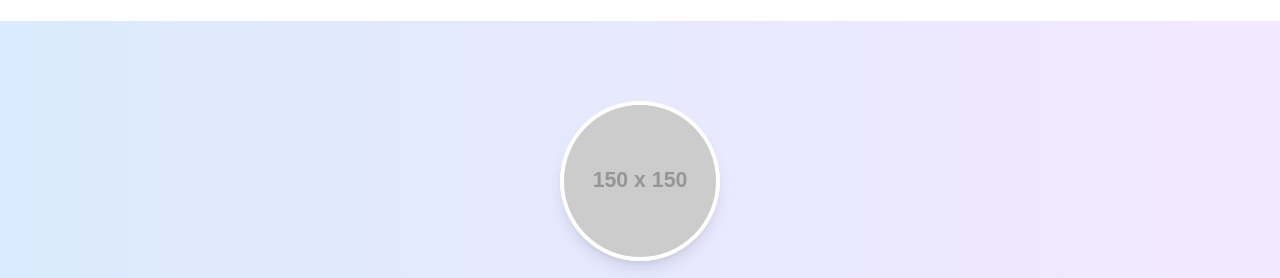
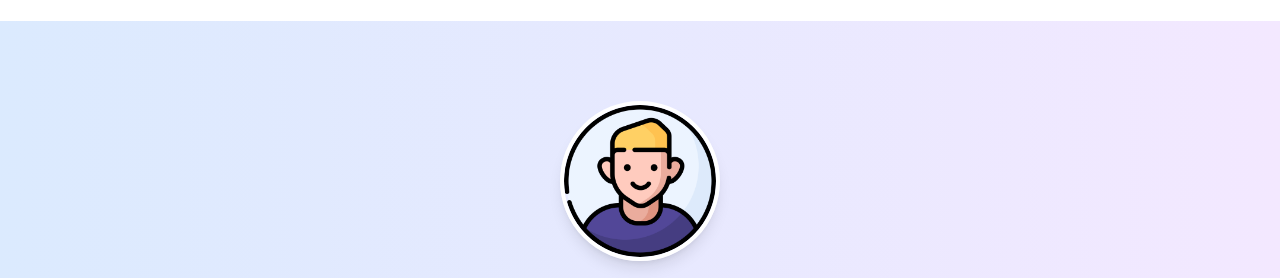
Before and after one commit to Arjunvankani/AI-Agent-Builder-, a plain HTML site: page index.html in a window 1280 px wide. Shown: the part 59-337 px from the top of the page. Drawn offline with nearby package versions, Linux system fonts and the light colour scheme; placeholder pictures from the web are drawn by us.

Commit message:
Update index.html

```diff
--- a/index.html
+++ b/index.html
@@ -21,7 +21,7 @@
 
   <!-- Hero Section -->
   <section class="flex flex-col items-center text-center py-20 bg-gradient-to-r from-blue-100 to-purple-100">
-    <img src="https://via.placeholder.com/150" alt="Profile" class="w-40 h-40 rounded-full border-4 border-white shadow-lg mb-6">
+    <img src="2919906.png" alt="Profile" class="w-40 h-40 rounded-full border-4 border-white shadow-lg mb-6">
     <h2 class="text-4xl font-bold">John Doe</h2>
     <p class="text-lg mt-3 max-w-xl">Machine Learning Engineer passionate about building scalable AI solutions in NLP, Computer Vision, and Deep Learning.</p>
     <div class="mt-6 space-x-4">
```
